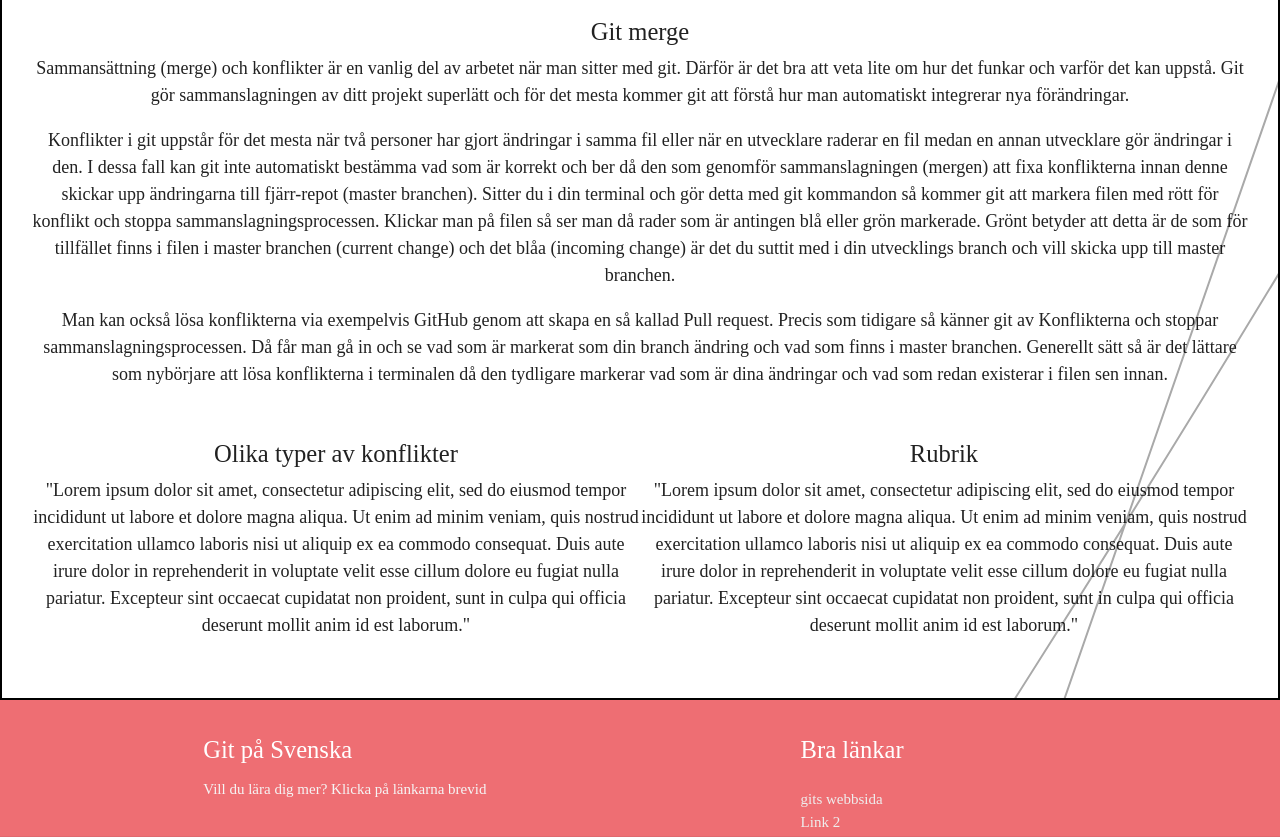
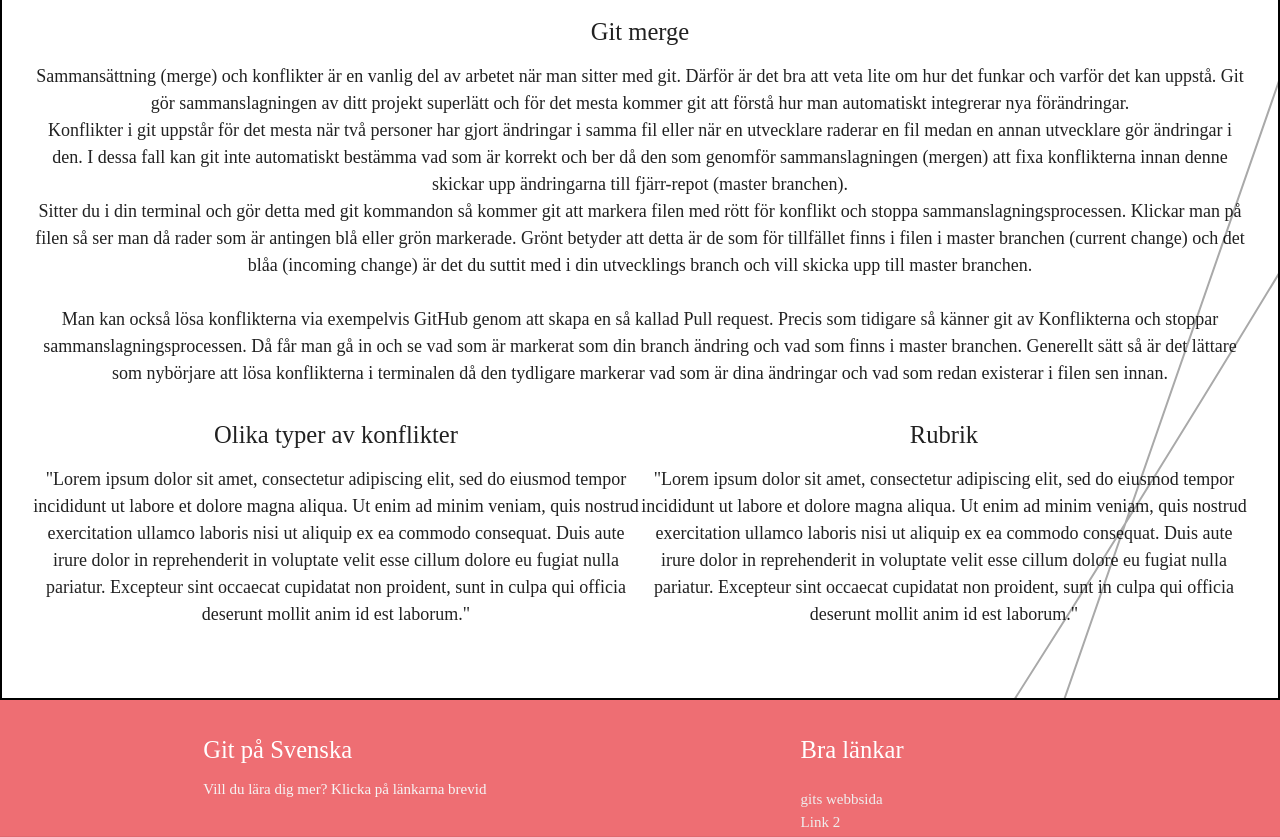
Before and after one commit to ellinorwase/how-to-git, a React (Create React App) app: page / in a window 1280 px wide. Shown: the part 3300-4137 px from the top of the page. Built offline with nearby package versions, Linux system fonts and the light colour scheme; a web font is replaced by a local one.

Commit message:
changed in thlm structure

```diff
--- a/src/components/conflicts.js
+++ b/src/components/conflicts.js
@@ -7,39 +7,38 @@
             <div className="conflicts">
                 <div id="conflicts-nav"></div>
                 <h2 className='h2-conflicts'>Konflikter</h2>
+                <h5>Git merge</h5>
                 <p>
-                        <h5>Git merge</h5>
                             Sammansättning (merge) och konflikter är en vanlig del av arbetet när man sitter med git.
                             Därför är det bra att veta lite om hur det funkar och varför det kan uppstå.
                             Git gör sammanslagningen av ditt projekt superlätt och för det mesta kommer git att
                             förstå hur man automatiskt integrerar nya förändringar.
 
-                            <p>
+                            <br></br>
                             Konflikter i git uppstår för det mesta när två personer har gjort ändringar i samma fil
                             eller när en utvecklare raderar en fil medan en annan utvecklare gör ändringar i den. I dessa fall
                             kan git inte automatiskt bestämma vad som är korrekt och ber då den som genomför sammanslagningen (mergen) att
-                            fixa konflikterna innan denne skickar upp ändringarna till fjärr-repot (master branchen).
+                            fixa konflikterna innan denne skickar upp ändringarna till fjärr-repot (master branchen). <br></br>
                             Sitter du i din terminal och gör detta med git kommandon så kommer git att
                             markera filen med rött för konflikt och stoppa sammanslagningsprocessen. Klickar man på filen så ser man då
                             rader som är antingen blå eller grön markerade. Grönt betyder att detta är de som för
                             tillfället finns i filen i master branchen (current change) och det blåa (incoming change) är det du suttit
                             med i din utvecklings branch och vill skicka upp till master branchen.
-                            <p>
+                            <br></br>
+                            <br></br>
                             Man kan också
                             lösa konflikterna via exempelvis GitHub genom att skapa en så kallad Pull request. Precis
                             som tidigare så känner git av Konflikterna och stoppar sammanslagningsprocessen. Då får man
                             gå in och se vad som är markerat som din branch ändring och vad som finns i master branchen.
                             Generellt sätt så är det lättare som nybörjare att lösa konflikterna i terminalen då den
                             tydligare markerar vad som är dina ändringar och vad som redan existerar i filen sen innan.
-                            </p>
-                            </p>
+
 
                 </p>
                 <div className='wrapper-con1'>
                     <div className='wrapper-con2'>
-
+                    <h5>Olika typer av konflikter</h5>
                         <p>
-                            <h5>Olika typer av konflikter</h5>
                         "Lorem ipsum dolor sit amet, consectetur adipiscing elit, sed do eiusmod tempor incididunt ut
                     labore et dolore magna aliqua. Ut enim ad minim veniam, quis nostrud exercitation ullamco
                     laboris nisi ut aliquip ex ea commodo consequat. Duis aute irure dolor in reprehenderit in
@@ -51,8 +50,8 @@
 
                     </div>
                     <div className='wrapper-con3'>
+                    <h5>Rubrik</h5>
                         <p>
-                            <h5>Rubrik</h5>
                         "Lorem ipsum dolor sit amet, consectetur adipiscing elit, sed do eiusmod tempor incididunt ut
                     labore et dolore magna aliqua. Ut enim ad minim veniam, quis nostrud exercitation ullamco
                     laboris nisi ut aliquip ex ea commodo consequat. Duis aute irure dolor in reprehenderit in
--- a/src/css/conflicts.css
+++ b/src/css/conflicts.css
@@ -15,13 +15,13 @@
 }
 
 .wrapper-con2{
-    display: flex;
+    text-align:center;
     width: 50%;
     justify-content: space-around;
 }
 
 .wrapper-con3{
-    display: flex;
+    text-align: center;
     width: 50%;
     justify-content: space-around;
 }
```
